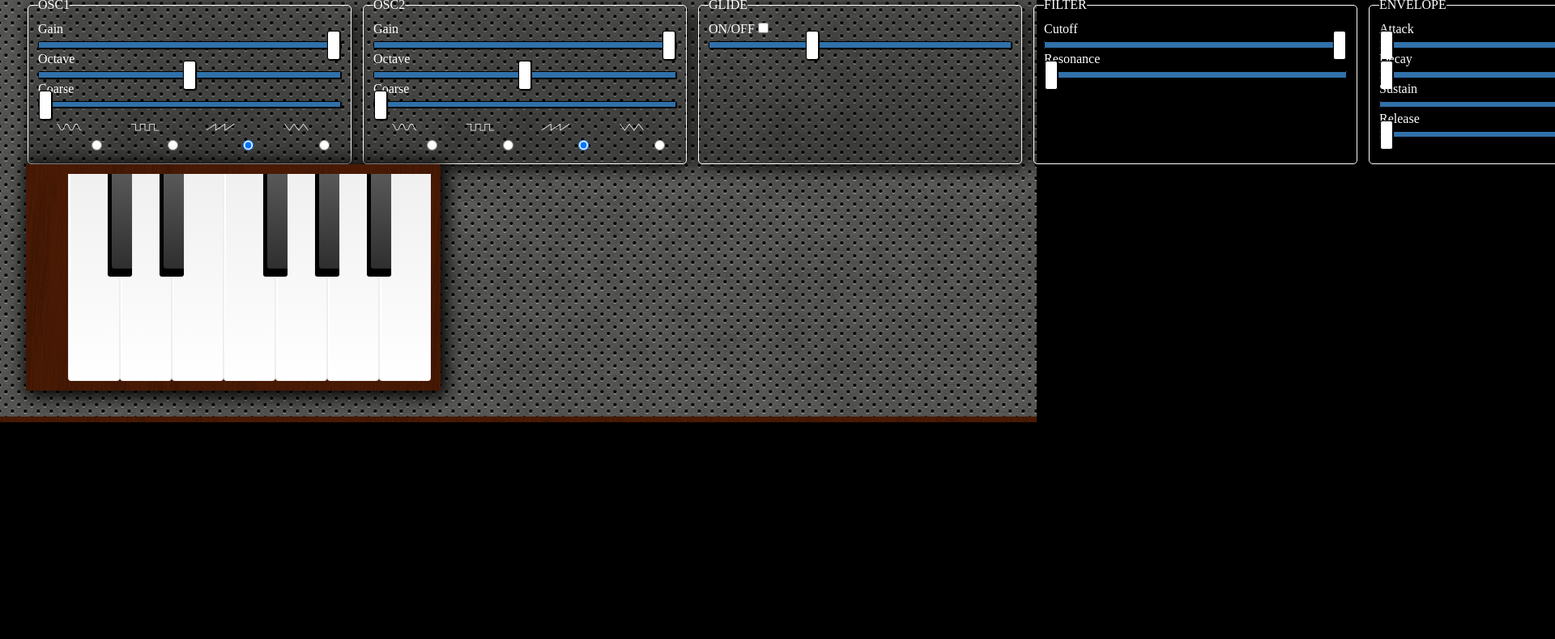
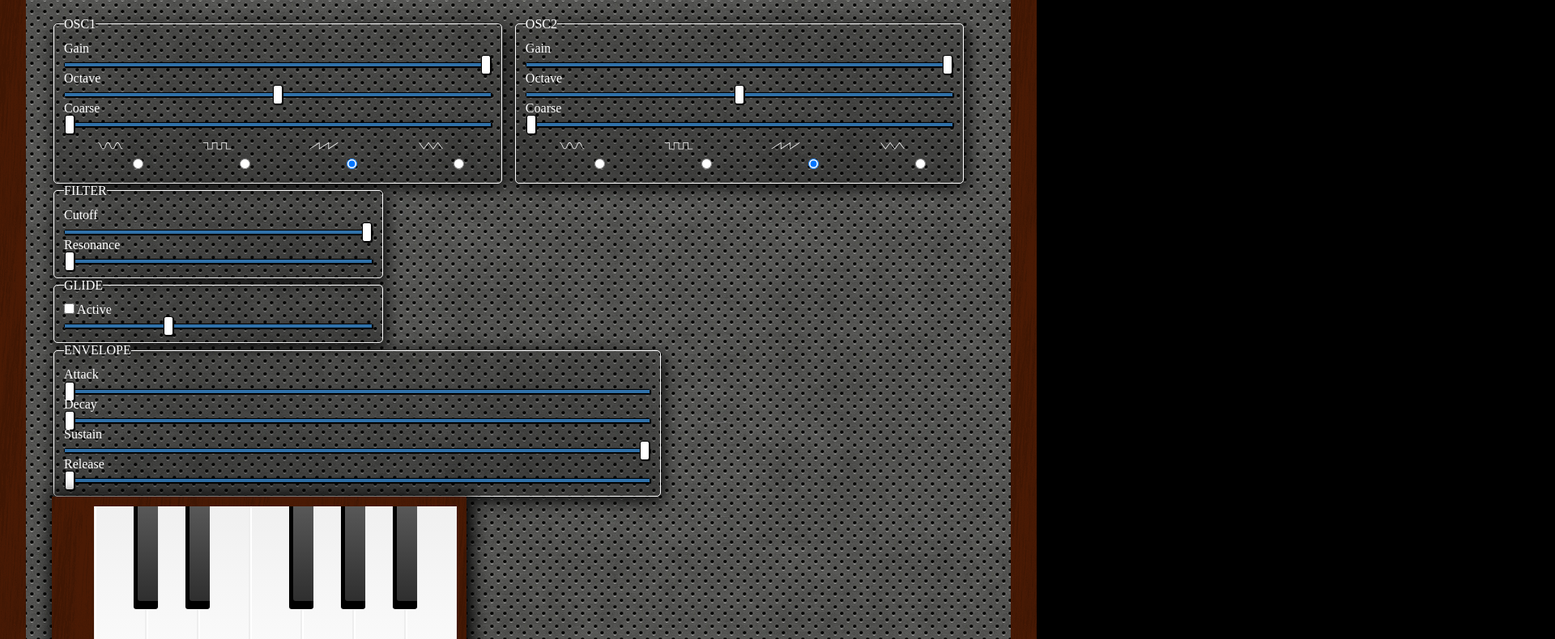
Before and after one commit to teebot/websynth, a website built with webpack: page index.html in a window 1280 px wide. Shown: the part 157-947 px from the top of the page at 81% size, 1920 px wide, since content can reach past the window. Before the commit the page ends 800 px from the top, so only its background shows below. Built offline with nearby package versions, Linux system fonts and the light colour scheme; a small style sheet from the web is missing.

Commit message:
Styles improvements

```diff
--- a/index.html
+++ b/index.html
@@ -19,7 +19,8 @@
         <h1 class="synth-brand">Web Synthetizer From 🔥👹</h1>
 
         <form>
-            <fieldset class="control-group">
+            <div class="control-group">
+                <fieldset>
                     <legend>OSC1</legend>
                     <label for="gain1">Gain</label>
                     <input type="range" name="gain1" id="gain1" min="0" max="10" step="0.1" value="10"/>
@@ -56,12 +57,14 @@
                             <svg xmlns="http://www.w3.org/2000/svg" viewBox="0 0 100 125">
                                 <path d="M57.5 61.7l-15-20-15 20-15.8-21 1.6-1.3 14.2 19 15-20 15 20 15-20 15.8 21-1.6 1.2-14.2-19"/>
                             </svg>
-                        <input type="radio" name="wave1" value="triangle" />
+                            <input type="radio" name="wave1" value="triangle"/>
                         </label>
                     </div>
                 </fieldset>
+            </div>
 
-            <fieldset class="control-group">
+            <div class="control-group">
+                <fieldset>
                     <legend>OSC2</legend>
                     <label for="gain2">Gain</label>
                     <input type="range" name="gain2" id="gain2" min="0" max="10" step="0.1" value="10"/>
@@ -99,41 +102,46 @@
                             <svg xmlns="http://www.w3.org/2000/svg" viewBox="0 0 100 125">
                                 <path d="M57.5 61.7l-15-20-15 20-15.8-21 1.6-1.3 14.2 19 15-20 15 20 15-20 15.8 21-1.6 1.2-14.2-19"/>
                             </svg>
-                        <input type="radio" name="wave2" value="triangle" />
+                            <input type="radio" name="wave2" value="triangle"/>
                         </label>
                     </div>
                 </fieldset>
+            </div>
 
-            <fieldset class="control-group">
-                <legend>GLIDE</legend>
-                <label for="glideOn">ON/OFF</label>
-                <input type="checkbox" id="glideOn" name="glideOn" />
-                <input type="range" name="glide" id="glide" min="0" max="15" step="1" value="5" />
+            <div class="control-group">
+                <fieldset>
+                    <legend>FILTER</legend>
+                    <label for="cutoff">Cutoff</label>
+                    <input type="range" name="cutoff" id="cutoff" min="20" max="20000" step="10" value="20000"/>
+
+                    <label for="resonance">Resonance</label>
+                    <input type="range" name="resonance" id="resonance" min="0" max="30" step="1" value="0"/>
                 </fieldset>
 
-            <fieldset class="control-group">
-                <legend>FILTER</legend>
-                <label for="cutoff">Cutoff</label>
-                <input type="range" name="cutoff" id="cutoff" min="20" max="20000" step="10" value="20000" />
+                <fieldset>
+                    <legend>GLIDE</legend>
+                    <label for="glideOn"><input type="checkbox" id="glideOn" name="glideOn"/> Active</label>
 
-                <label for="resonance">Resonance</label>
-                <input type="range" name="resonance" id="resonance" min="0" max="30" step="1" value="0" />
+                    <input type="range" name="glide" id="glide" min="0" max="15" step="1" value="5"/>
                 </fieldset>
+            </div>
 
-            <fieldset class="control-group">
+            <div class="control-group">
+                <fieldset>
                     <legend>ENVELOPE</legend>
                     <label for="attack">Attack</label>
-                <input type="range" name="attack" id="attack" min="0" max="5" step="0.1" value="0" />
+                    <input type="range" name="attack" id="attack" min="0" max="5" step="0.1" value="0"/>
 
                     <label for="decay">Decay</label>
-                <input type="range" name="decay" id="decay" min="0" max="5" step="0.1" value="0" />
+                    <input type="range" name="decay" id="decay" min="0" max="5" step="0.1" value="0"/>
 
                     <label for="sustain">Sustain</label>
-                <input type="range" name="sustain" id="sustain" min="0" max="10" step="1" value="10" />
+                    <input type="range" name="sustain" id="sustain" min="0" max="10" step="1" value="10"/>
 
                     <label for="release">Release</label>
-                <input type="range" name="release" id="release" min="0" max="5" step="0.1" value="0" />
+                    <input type="range" name="release" id="release" min="0" max="5" step="0.1" value="0"/>
                 </fieldset>
+            </div>
         </form>
 
         <div class="keyboard">
--- a/styles/main.css
+++ b/styles/main.css
@@ -14,32 +14,35 @@ body {
 }
 
 .control-panel {
-    flex: 1;
+    flex:1;
     padding: 2em;
 }
 
 .left-panel, .right-panel {
-    width: 4em;
+    width: 2em;
     background: url(/assets/wood-texture.png);
 }
 
 .top-panel, .bottom-panel {
-    height: 0.4em;
+    height: 2em;
     background: url(/assets/wood-texture.png);
 }
 
 form {
     display: flex;
+    flex-wrap: wrap;
 }
 
 footer {
     margin-top: 12px;
 }
 
-fieldset {
+.control-group fieldset {
     padding: 12px;
     border: 1px solid #fff;
     border-radius: 5px;
+    background: linear-gradient(rgba(0, 0, 0, 0.11), rgba(0, 0, 0, 0.27));
+    box-shadow: 2px 4px 19px 0 #000;
 }
 
 label svg {
@@ -56,18 +59,15 @@ label svg {
 .synth-brand {
     font-size: 36px;
     font-family: cursive;
-    background-color: rgba(187, 81, 0, 0.16);
+    background-color: rgba(0, 0, 0, 0.12);
+    box-shadow: inset 0px 0px 19px 0 #000;
     display: inline-block;
     padding: 12px 24px;
-    border: 1px outset #fff;
     border-radius: 5px;
     color: #ffffff;
 }
 
 .control-group {
-    width: 400px;
-    background: linear-gradient(rgba(0, 0, 0, 0.11), rgba(0, 0, 0, 0.27));
-    box-shadow: 2px 4px 19px 0 #000;
     margin-right: 12px;
 }
 
@@ -85,7 +85,7 @@ input[type=range]:focus {
 
 input[type=range]::-webkit-slider-runnable-track {
     width: 100%;
-    height: 8.4px;
+    height: 6px;
     cursor: pointer;
     animate: 0.2s;
     box-shadow: 1px 1px 1px #000000, 0px 0px 1px #0d0d0d;
@@ -97,13 +97,13 @@ input[type=range]::-webkit-slider-runnable-track {
 input[type=range]::-webkit-slider-thumb {
     box-shadow: 1px 1px 1px #000000, 0px 0px 1px #0d0d0d;
     border: 1px solid #000000;
-    height: 36px;
-    width: 16px;
+    height: 24px;
+    width: 12px;
     border-radius: 3px;
     background: #ffffff;
     cursor: pointer;
     -webkit-appearance: none;
-    margin-top: -14px;
+    margin-top: -10px;
 }
 
 input[type=range]:focus::-webkit-slider-runnable-track {
```
Lines whose indentation alone changed are shown as unchanged.
